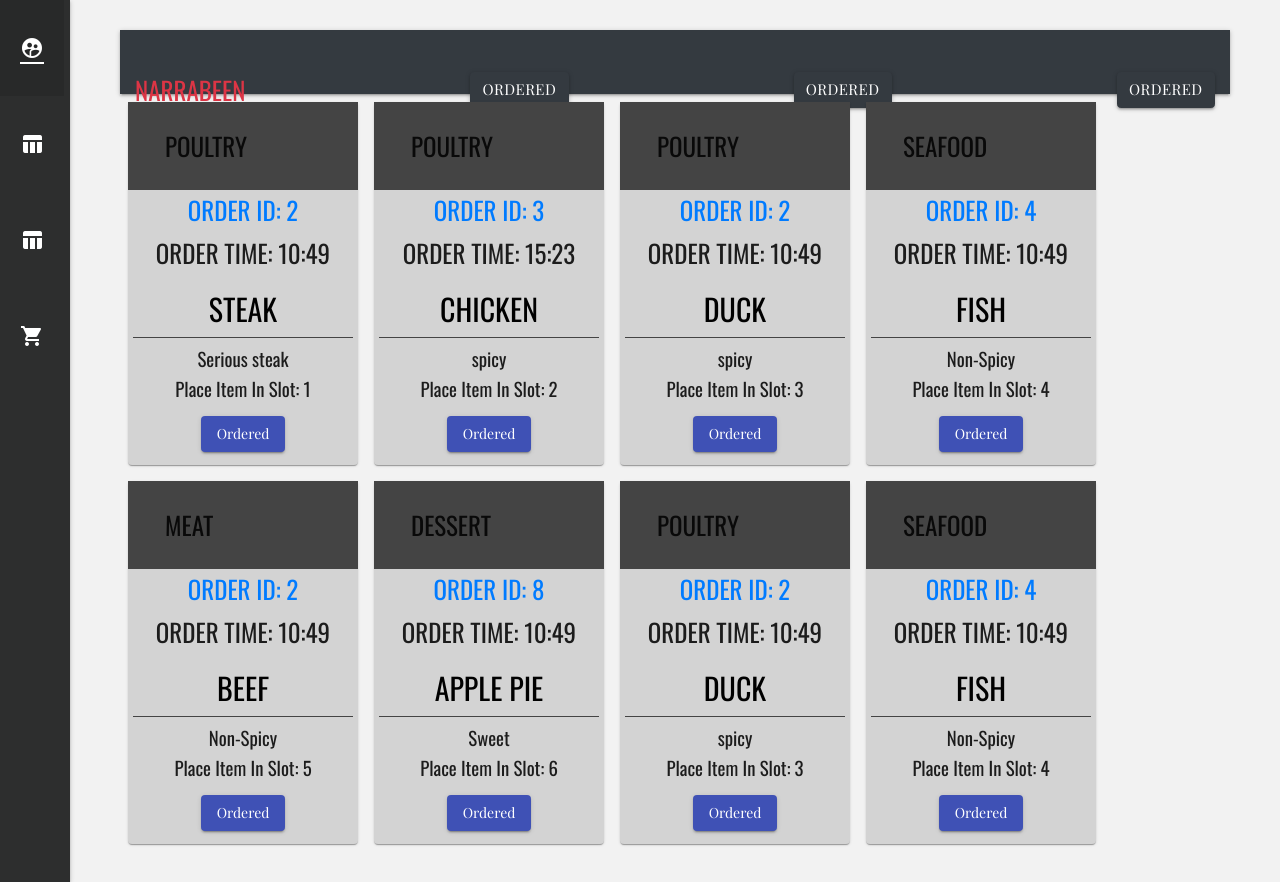
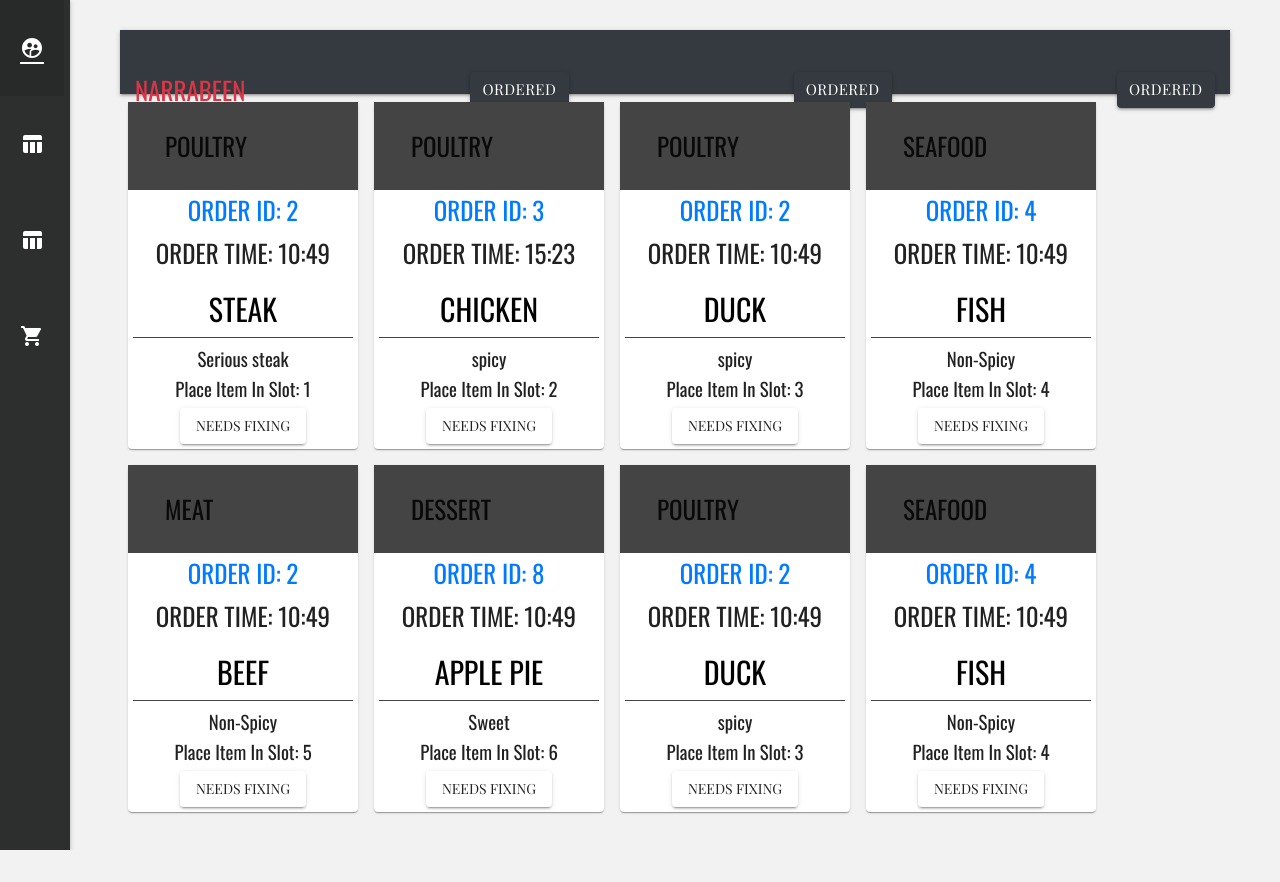
Before and after one commit to Jake-Holmes/narrabeen-srs, an Angular app in the folder frontend/: page /kitchen-view in a window 1280 px wide. After the commit the page ends 850 px from the top, so only its background shows below. Built offline with nearby package versions, Linux system fonts and the light colour scheme; a web font is replaced by a local one.

Commit message:
Fixed logic error with kitchen-view order progression

```diff
--- a/frontend/src/app/kitchen-view/kitchen-view.component.html
+++ b/frontend/src/app/kitchen-view/kitchen-view.component.html
@@ -7,8 +7,8 @@
 
 <div class="order-item-grid">
   <div class="order-item-container" *ngFor="let item of order$">
-    <mat-card class="order-item-card" [style.background]="cardColor">
-      <mat-card-header (InIt)="toggleColor()" [background-color]="typeColor" class="mathead">
+    <mat-card class="order-item-card" [style.background]="item.cardColor">
+      <mat-card-header (InIt)="toggleColor()"  [ngStyle]="item.typeColor" class="mathead">
           <a>{{item.menu_item.menu_item_type}}</a>
       </mat-card-header>
 
@@ -24,10 +24,7 @@
           <h5>{{today| date:'HH:mm:ss'}}</h5>-->
 
           <h5>Place Item In Slot: {{item.slot}}</h5>
-          <mat-card-actions>
-              <button  (click)="toggleNamedColor()" mat-raised-button (click)="ordered" [color]="ionicNamedColor">{{buttonStatus}}</button>
-              <span style="float:right;"></span>
-            </mat-card-actions>
+          <button mat-raised-button (click)="toggleNamedColor(item)">NEEDS FIXING</button>
       </mat-card-content>
     </mat-card>
   </div>
--- a/frontend/src/app/kitchen-view/kitchen-view.component.ts
+++ b/frontend/src/app/kitchen-view/kitchen-view.component.ts
@@ -15,12 +15,7 @@ export class KitchenViewComponent implements OnInit {
 
   order$: OrderItem[];
   orderItems$ : MenuItem[];
-  public ionicNamedColor: string = 'primary';
-  public cardColor: string = 'lightGrey';
-  public typeColor: string = 'Red';
-  public timeFormatted: String[] = [];
   menu$: MenuItem[];
-  buttonStatus: string="Ordered";
 
   // TODO Convert this into an order with a list of items or something
   selectedMenuItems: MenuItem[] = [];
@@ -35,33 +30,35 @@ export class KitchenViewComponent implements OnInit {
     private menuService: MenuService
   ) { }
 
-
-
-
-  public toggleNamedColor(): void {
-    if(this.ionicNamedColor === 'primary') {
-      this.ionicNamedColor = 'accent'
-      this.cardColor = 'orange'
-      this.buttonStatus="In Progress"
-    }
-    else if(this.ionicNamedColor === 'accent'){
-      this.ionicNamedColor = 'warn'
-      this.cardColor = 'lime'
-      this.buttonStatus="Done"
-    }
-    else {
-      this.ionicNamedColor = 'primary'
-      this.cardColor = 'lightGrey'
-      this.buttonStatus="Ordered"
+  public toggleNamedColor(item: OrderItem): void {
+    for (let i = 0; i < this.order$.length; i++) {
+      if (this.order$[i] === item) {
+        if(item.ionicNamedColor === 'primary') {
+          item.ionicNamedColor = 'accent'
+          item.cardColor = 'orange'
+          item.buttonStatus="In Progress"
+        }
+        else if(item.ionicNamedColor === 'accent'){
+          item.ionicNamedColor = 'warn'
+          item.cardColor = 'lime'
+          item.buttonStatus="Done"
+        }
+        else {
+          item.ionicNamedColor = 'primary'
+          item.cardColor = 'lightGrey'
+          item.buttonStatus="Ordered"
+        }
+        break;
+      }
     }
   }
 
   public toggleColor(): void {
     if(this.type === ["Poultry"]) {
-      this.typeColor = 'lightPink'
+      // this.typeColor = 'lightPink'
     }
     else {
-      this.typeColor='LightGreen'
+      // this.typeColor='LightGreen'
     }
   }
 
@@ -69,9 +66,6 @@ export class KitchenViewComponent implements OnInit {
     this.GetOrder();
     this.GetMenu();
   }
-
-
-
 
   GetMenu(): void {
     this.menuService.GetMenu().subscribe(data => {
@@ -91,8 +85,13 @@ export class KitchenViewComponent implements OnInit {
   GetOrder(): void {
     this.orderService.GetOrder().subscribe(data => {
         this.order$ = data;
+        this.order$['ionicNamedColor'] = 'primary';
+        this.order$['cardColor'] = 'lightGrey';
+        this.order$['typeColor'] = 'red';
+        this.order$['timeFormatted'] = [];
+        this.order$['buttonStatus'] = "Ordered"
         this.type = this.GetMenuTypes(this.order$);
-        this.timeFormatted = this.GetOrderTime(this.order$);
+        this.order$['timeFormatted'] = this.GetOrderTime(this.order$);
       }
     );
   }
@@ -109,5 +108,4 @@ export class KitchenViewComponent implements OnInit {
     // Unique Type List
     return typeList;
   }
-
 }
```
Also changed, not shown: frontend/src/app/shared/models/orderitem.ts (+6 -1 lines).
